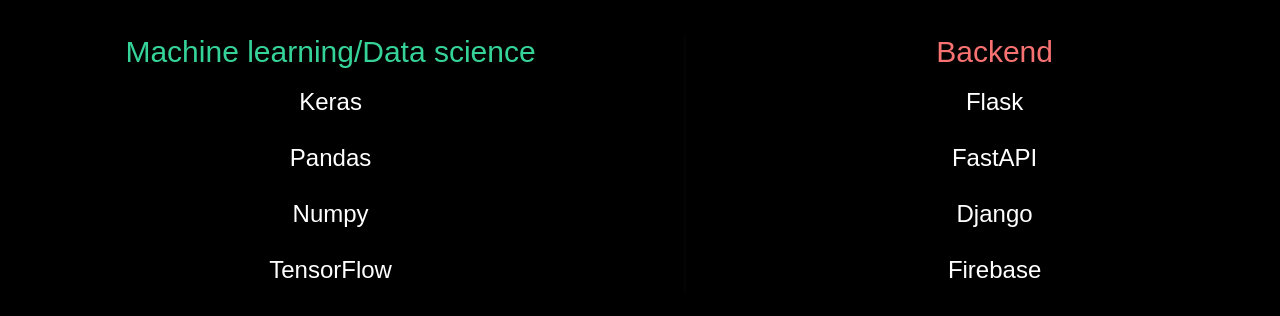
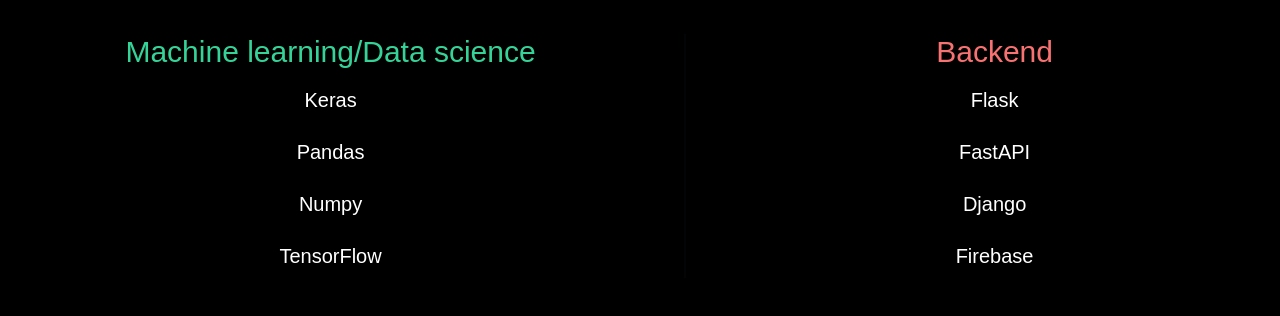
Before and after one commit to ayaanp-dev/my-site, a React (Create React App) app: page / in a window 1280 px wide. Shown: the part 626-942 px from the top of the page. Built offline with nearby package versions, Linux system fonts and the light colour scheme.

Commit message:
fixing font

```diff
--- a/src/components/skills.jsx
+++ b/src/components/skills.jsx
@@ -7,32 +7,32 @@
         <div class="flex flex-row w-full projects">
   <div class="grid flex-grow card bg-black rounded-box place-items-center text-white ">
       <h1 className=' text-3xl text-success '>{data.skillsone.heading}</h1>
-      <h1 className='text-white text-2xl pt-4 pb-2'>{data.skillsone[1]}</h1>
+      <h1 className='text-white text-xl pt-4 pb-2'>{data.skillsone[1]}</h1>
       <div class="w-80 bg-gray-200 rounded-full dark:bg-gray-700 ">
   </div>
-  <h1 className='text-white text-2xl pt-4 pb-2'>{data.skillsone[2]}</h1>
+  <h1 className='text-white text-xl pt-4 pb-2'>{data.skillsone[2]}</h1>
       <div class="w-80  bg-rose-200 rounded-full dark:bg-gray-700">
   </div>
-  <h1 className='text-white text-2xl pt-4 pb-2'>{data.skillsone[3]}</h1>
+  <h1 className='text-white text-xl pt-4 pb-2'>{data.skillsone[3]}</h1>
       <div class="w-80 pr-20 bg-gray-200 rounded-full dark:bg-gray-700">
   </div>
-  <h1 className='text-white text-2xl pt-4 pb-2'>{data.skillsone[4]}</h1>
+  <h1 className='text-white text-xl pt-4 pb-2'>{data.skillsone[4]}</h1>
       <div class="w-80 pr-36  bg-gray-200 rounded-full dark:bg-gray-700">
   </div>
   </div>
   <div class="divider divider-horizontal"></div>
   <div class="grid  flex-grow card bg-black rounded-box place-items-center text-white">
       <h1 className='text-error text-3xl '>{data.skillstwo.heading}</h1>
-      <h1 className='text-white text-2xl pt-4 pb-2'>{data.skillstwo[1]}</h1>
+      <h1 className='text-white text-xl pt-4 pb-2'>{data.skillstwo[1]}</h1>
       <div class="w-80 bg-gray-200 rounded-full dark:bg-gray-700">
   </div>
-  <h1 className='text-white text-2xl pt-4 pb-2'>{data.skillstwo[2]}</h1>
+  <h1 className='text-white text-xl pt-4 pb-2'>{data.skillstwo[2]}</h1>
       <div class="w-80 pr-20 bg-gray-200 rounded-full dark:bg-gray-700">
   </div>
-  <h1 className='text-white text-2xl pt-4 pb-2'>{data.skillstwo[3]}</h1>
+  <h1 className='text-white text-xl pt-4 pb-2'>{data.skillstwo[3]}</h1>
       <div class="w-80 pr-36 bg-gray-200 rounded-full dark:bg-gray-700">
   </div>
-  <h1 className='text-white text-2xl pt-4 pb-2'>{data.skillstwo[4]}</h1>
+  <h1 className='text-white text-xl pt-4 pb-2'>{data.skillstwo[4]}</h1>
       <div class="w-80 pr-52 bg-gray-200 rounded-full dark:bg-gray-700">
   </div>
 
```
